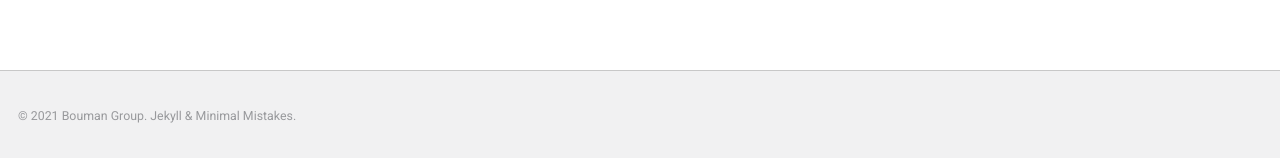
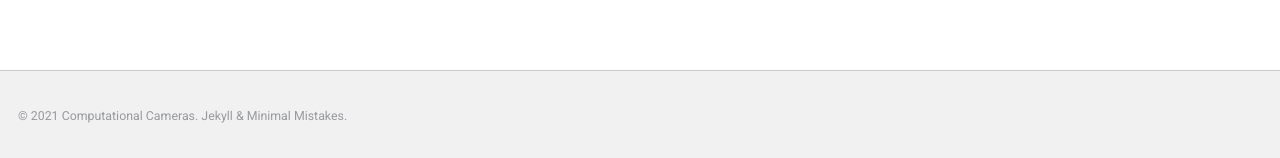
Before and after one commit to boumangroup/boumangroup.github.io, a Jekyll site: the page built from index.html, in a window 1280 px wide. Shown: the part 2238-2396 px from the top of the page. Built offline with Jekyll 4.4.1, drawn with Linux system fonts in a browser that asks for light colours; a script that is not in the unit is left out; the list of posts is cut into pages by our own code.

Commit message:
update config.yml

```diff
--- a/_config.yml
+++ b/_config.yml
@@ -18,10 +18,10 @@
 # You can create any custom variable you would like, and they will be accessible
 # in the templates via {{ site.myvariable }}.
 
-title: Bouman Group
+title: Computational Cameras
 email: your-email@example.com
 description: >- # this means to ignore newlines until "baseurl:"
-  Website for the Bouman Group at Caltech.
+  Website for the Computational Cameras Group at Caltech.
 baseurl: "" # the subpath of your site, e.g. /blog
 url: "" # the base hostname & protocol for your site, e.g. http://example.com
 logo: "/assets/logo.svg"
@@ -105,3 +105,6 @@
 
 # Google API
 google_maps_javascript_api_key: "AIzaSyCM2wB52FFn8Nhu3b4pR2E_XoYLzRtcWjs"
+
+# Google Analytics
+google_analytics: G-6LCYFLMHSG
```
